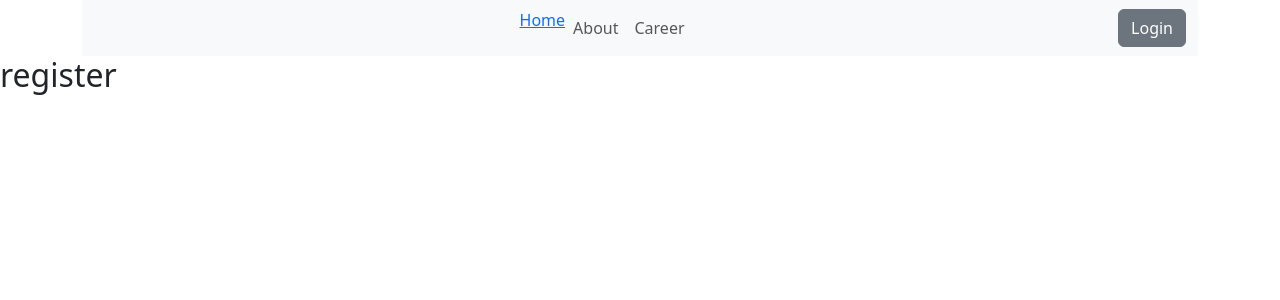
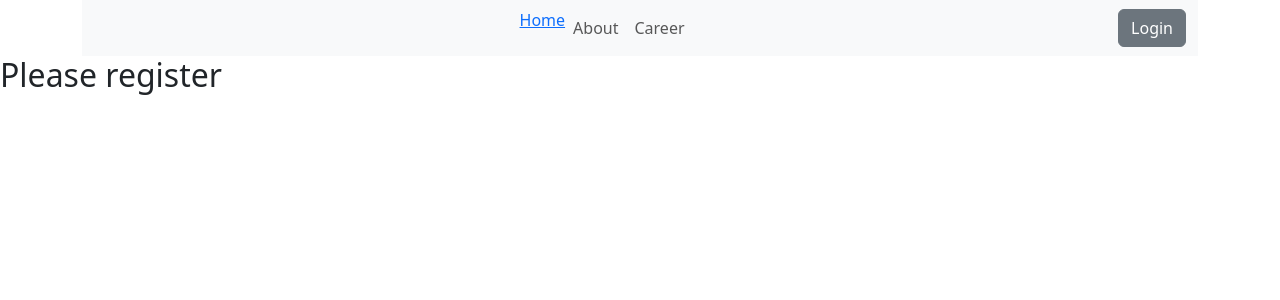
Before and after one commit to shahalam68/the-news-dragon-client, a React (Vite) app: page /register in a window 1280 px wide. Shown: the top 300 px of the page. Built offline with nearby package versions, Linux system fonts and the light colour scheme.

Commit message:
register

```diff
--- a/src/pages/Register/Register.jsx
+++ b/src/pages/Register/Register.jsx
@@ -3,7 +3,7 @@ import React from 'react';
 const Register = () => {
     return (
         <div>
-            <h2> register</h2>
+            <h2>Please register</h2>
         </div>
     );
 };
```
